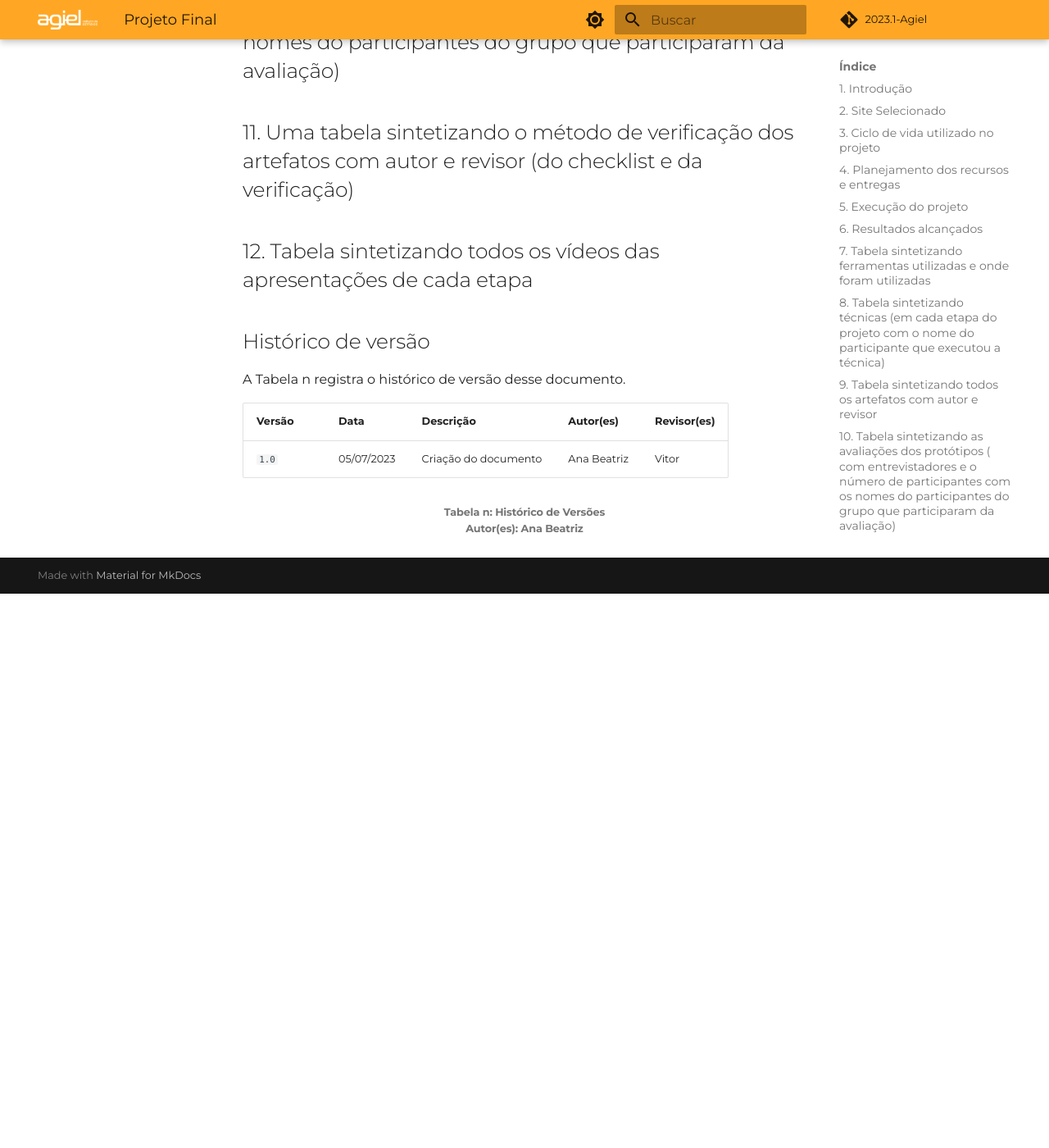
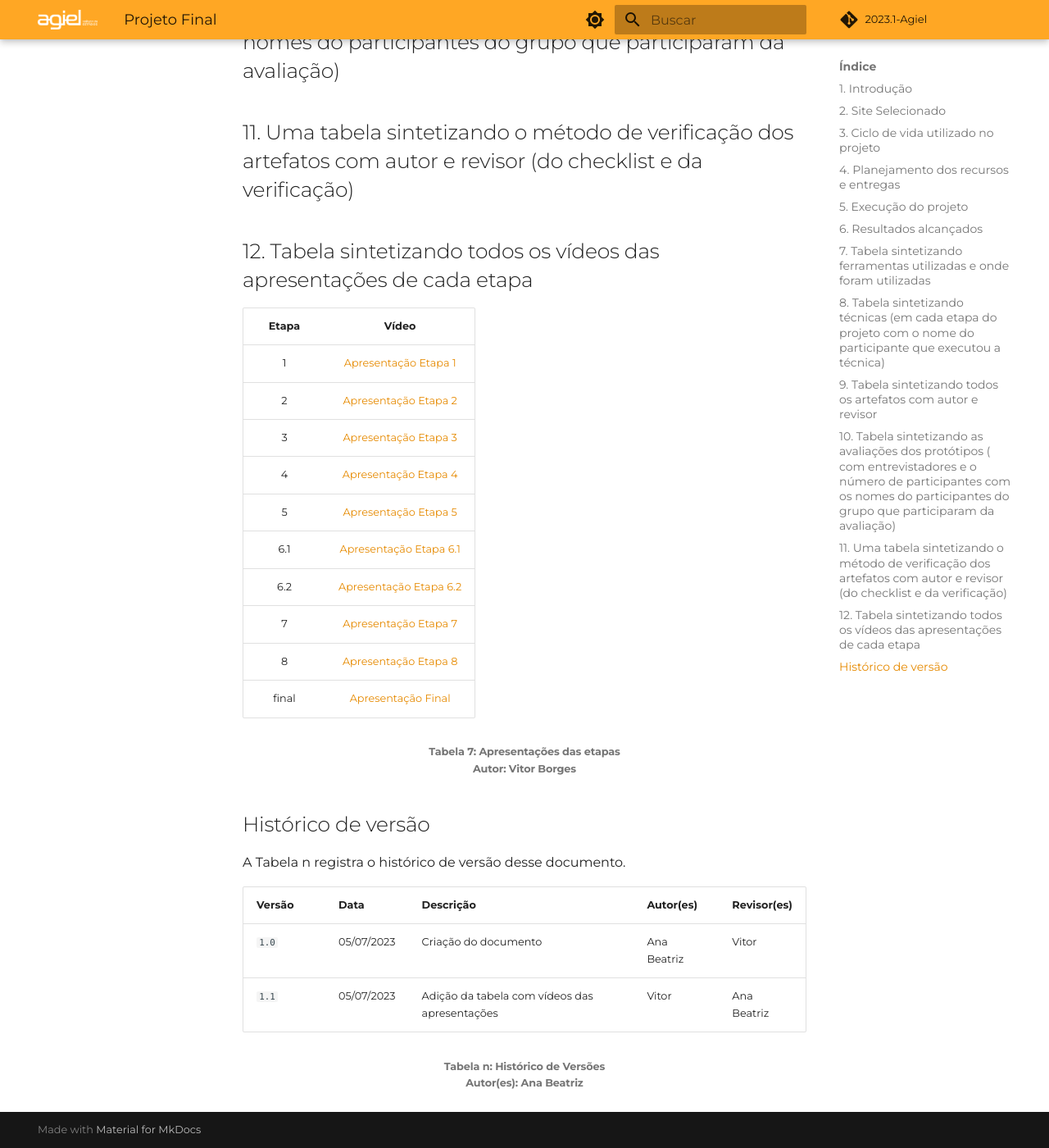
Before and after one commit to Interacao-Humano-Computador/2023.1-Agiel, an MkDocs documentation site: the page built from docs/projeto_final.md, in a window 1280 px wide and 1400 px high, scrolled down 1079 px. Shown: the whole window at 82% size. Built offline with MkDocs 1.6.1 and Material for MkDocs 9.7.7, drawn with Linux system fonts in a browser that asks for light colours; some web fonts are replaced; comment, search, counter and statistics services are not loaded; before the commit the page ends 1803 px from its top, so only the background shows below that.

Commit message:
docs: adicionado tabela com vídeos das apresentações

```diff
--- a/docs/projeto_final.md
+++ b/docs/projeto_final.md
@@ -25,6 +25,21 @@
 
 ## 12. Tabela sintetizando todos os vídeos das apresentações de cada etapa
 
+| Etapa | Vídeo |
+|:-----:|:-----:|
+| 1     | <a href="https://www.youtube.com/embed/qOyrZM04N0k">Apresentação Etapa 1</a> |
+| 2     | <a href="https://www.youtube.com/embed/9JlRSLM8Bm4">Apresentação Etapa 2</a> |
+| 3     | <a href="https://www.youtube.com/embed/9FNERJh48LI">Apresentação Etapa 3</a> |
+| 4     | <a href="https://www.youtube.com/embed/qT6Tj-M2Odk">Apresentação Etapa 4</a> |
+| 5     | <a href="https://www.youtube.com/embed/2ZNzqNc-eK8">Apresentação Etapa 5</a> |
+| 6.1   | <a href="https://www.youtube.com/embed/cSoKhyvFGm8">Apresentação Etapa 6.1</a> |
+| 6.2   | <a href="https://www.youtube.com/embed/au5ujzZn-zM">Apresentação Etapa 6.2</a> |
+| 7     | <a href="https://www.youtube.com/embed/9Yolk2PQ_o4">Apresentação Etapa 7</a> |
+| 8     | <a href="https://www.youtube.com/embed/3ePGaADe4jY">Apresentação Etapa 8</a> |
+| final | <a href="">Apresentação Final</a>|
+
+<h6 align = "center"> Tabela 7: Apresentações das etapas
+<br>Autor: Vitor Borges</h6>
 
 ## Histórico de versão
 A Tabela n registra o histórico de versão desse documento.
@@ -32,6 +47,7 @@
 | Versão | Data       | Descrição                                 | Autor(es)      | Revisor(es)    |
 |--------|------------|-------------------------------------------|----------------|----------------|
 | `1.0`  | 05/07/2023 | Criação do documento | Ana Beatriz  | Vitor |
+| `1.1`  | 05/07/2023 | Adição da tabela com vídeos das apresentações | Vitor | Ana Beatriz |
 
 <h6 align = "center"> Tabela n: Histórico de Versões
 <br>Autor(es): Ana Beatriz</h6>
```
